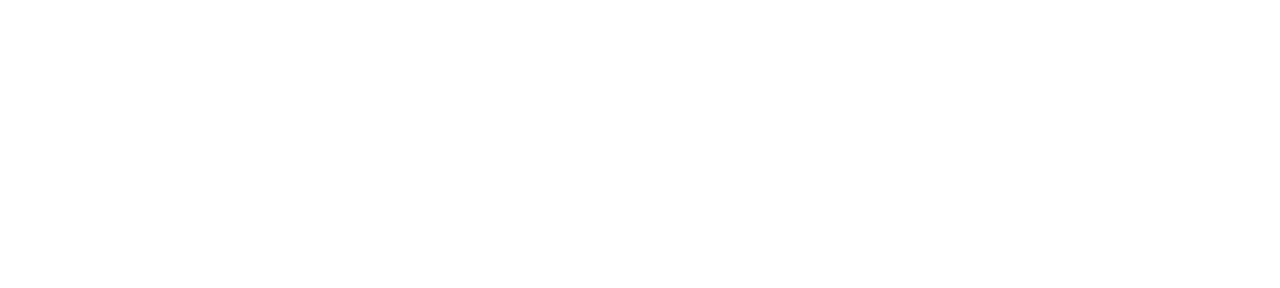
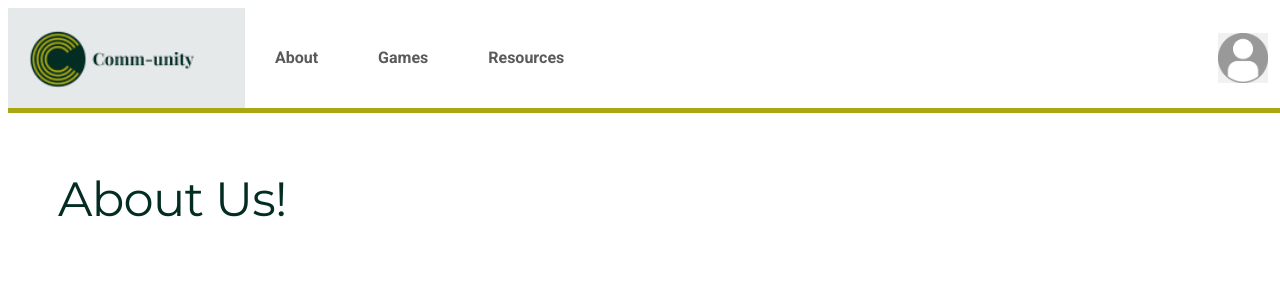
Before and after one commit to krishnapriyanair21/Comm-unity, a plain HTML site: page about.html in a window 1280 px wide. Drawn offline with Linux system fonts and the light colour scheme.

Commit message:
Added about page and JS script

```diff
--- a/about.html
+++ b/about.html
@@ -0,0 +1,28 @@
+<!doctype HTML>
+<head>
+    <title>Homepage</title>
+    <meta charset="utf-8">
+    <meta name="viewport" content="width=device-width, initial-scale=1.0">
+    <link rel="stylesheet" type="text/css" href="reset.css">
+    <link rel="stylesheet" type="text/css" href="styles.css">
+</head>
+<body>
+    <div class="all">
+        <nav>
+            <img id="logo" src="logo.png" alt="Logo">
+            <div class="nav_class">
+                <div class="nav_text"> About </div>
+                <div class="nav_text"> Games </div>
+                <div class="nav_text"> Resources </div>
+            </div>
+            <div class="hidden"></div>
+            <div class="login_image">
+                <img id="login" src="login.png" alt="Login Icon">
+            </div>
+        </nav>
+        <header>About Us!</header>
+        <div class="main">
+
+        </div>
+    </div>
+</body>
```
Also changed, not shown: homepage.html (+2 -1 lines), homepage.js (added, +10 -0 lines).
